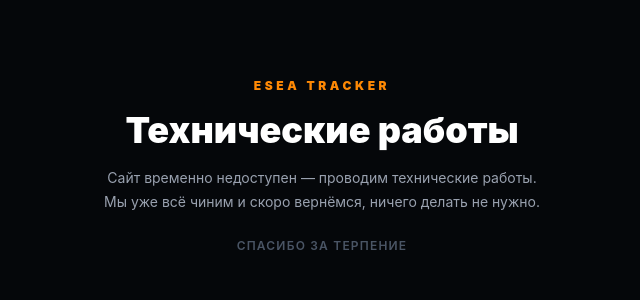
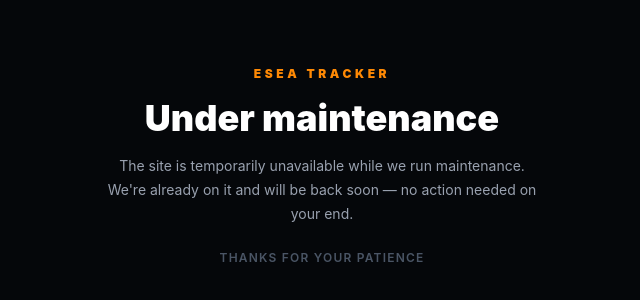
Before and after one commit to deniskpiska22-lang/esea-tracker, a React (Vite) app: page / in a window 1280 px wide. Shown: the part 234-534 px from the top of the page, without its empty margins (318-958 px from the left). Built offline with nearby package versions, Linux system fonts and the light colour scheme; no server answers.

Commit message:
Update Matches Data Tornirov

```diff
--- a/src/main.jsx
+++ b/src/main.jsx
@@ -60,7 +60,9 @@ ReactDOM.createRoot(
 ).render(
   <React.StrictMode>
     {MAINTENANCE_ACTIVE ? (
-      <MaintenancePage />
+      <LanguageProvider>
+        <MaintenancePage />
+      </LanguageProvider>
     ) : (
     <BrowserRouter>
       <LanguageProvider>
--- a/src/pages/MaintenancePage.jsx
+++ b/src/pages/MaintenancePage.jsx
@@ -1,4 +1,8 @@
+import { useLanguage } from "../context/LanguageContext";
+
 function MaintenancePage() {
+  const { tr } = useLanguage();
+
   return (
     <div className="flex min-h-screen flex-col items-center justify-center bg-[#05070a] px-4 text-center text-white">
       <div className="text-xs font-black uppercase tracking-[0.3em] text-orange-400">
@@ -6,16 +10,18 @@ function MaintenancePage() {
       </div>
 
       <h1 className="mt-4 text-3xl font-black md:text-4xl">
-        Технические работы
+        {tr("Технические работы", "Under maintenance")}
       </h1>
 
       <p className="mt-4 max-w-md text-sm leading-6 text-gray-400">
-        Сайт временно недоступен — проводим технические работы. Мы уже
-        всё чиним и скоро вернёмся, ничего делать не нужно.
+        {tr(
+          "Сайт временно недоступен — проводим технические работы. Мы уже всё чиним и скоро вернёмся, ничего делать не нужно.",
+          "The site is temporarily unavailable while we run maintenance. We're already on it and will be back soon — no action needed on your end."
+        )}
       </p>
 
       <p className="mt-6 text-xs font-semibold uppercase tracking-widest text-gray-600">
-        Спасибо за терпение
+        {tr("Спасибо за терпение", "Thanks for your patience")}
       </p>
     </div>
   );
```
